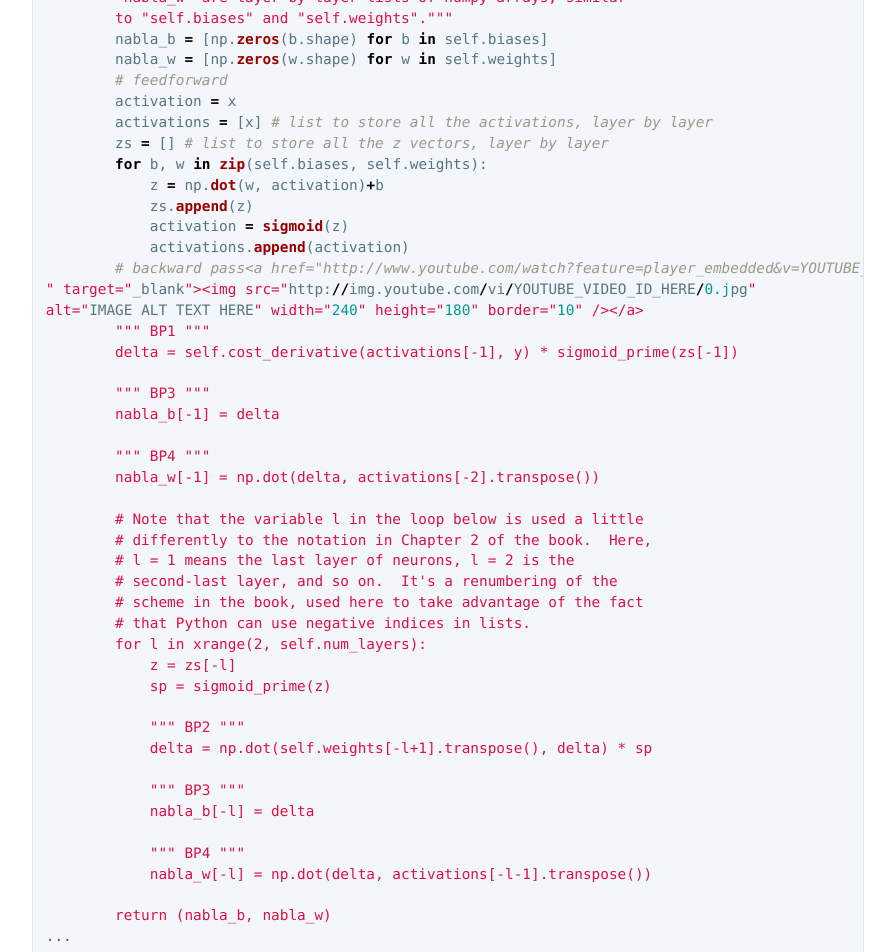
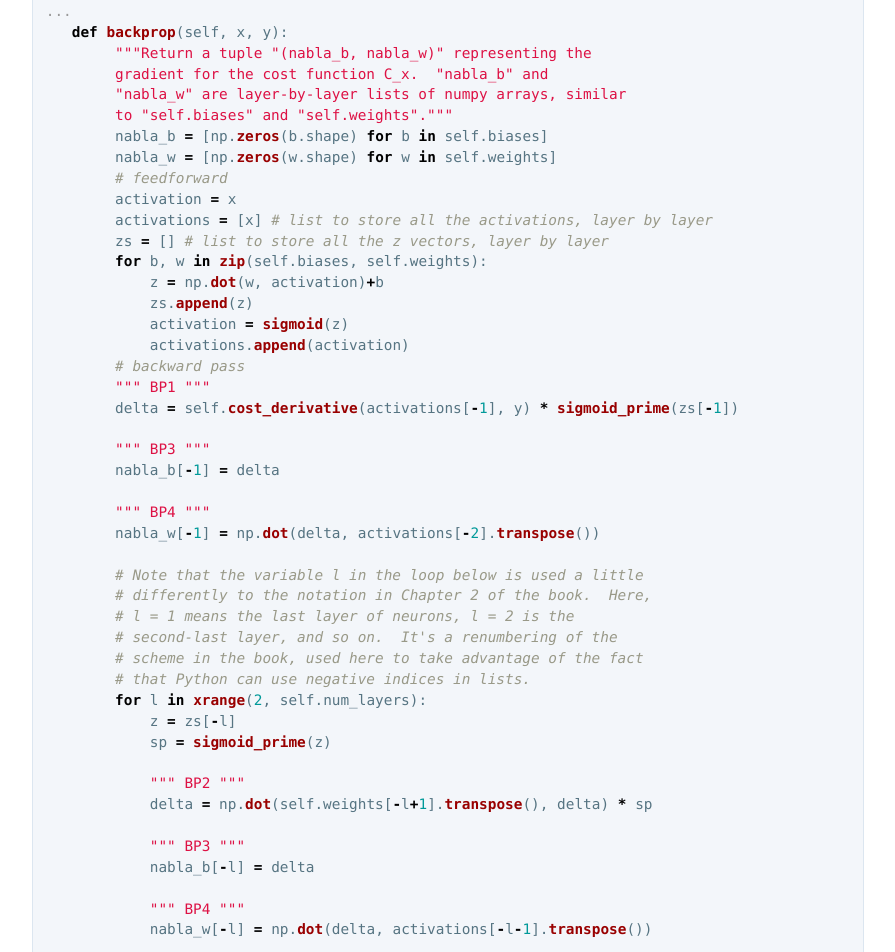
Before and after one commit to zikuicai/zikuicai.github.io, a Jekyll site: the page built from _posts/2017-12-28-back-propagation.md, in a window 1280 px wide and 1400 px high, scrolled down 1955 px. Shown: the top 952 px of the window, without its empty margins (192-1087 px from the left). Built offline with Jekyll 4.4.1, drawn with Linux system fonts in a browser that asks for light colours; some of the changed text lies outside the part shown.

Commit message:
Update 2017-12-28-back-propagation.md

````diff
--- a/_posts/2017-12-28-back-propagation.md
+++ b/_posts/2017-12-28-back-propagation.md
@@ -40,6 +42,7 @@ BP3 is to compute the rate of change of the cost with respect to any bias in the
 BP4 is to compute the rate of change of the cost with respect to any weight in the network
 
 Here is the python code:
+---
 ```python
 class Network(object):
 ...
@@ -59,9 +62,7 @@ class Network(object):
             zs.append(z)
             activation = sigmoid(z)
             activations.append(activation)
-        # backward pass<a href="http://www.youtube.com/watch?feature=player_embedded&v=YOUTUBE_VIDEO_ID_HERE
-" target="_blank"><img src="http://img.youtube.com/vi/YOUTUBE_VIDEO_ID_HERE/0.jpg"
-alt="IMAGE ALT TEXT HERE" width="240" height="180" border="10" /></a>
+        # backward pass
         """ BP1 """
         delta = self.cost_derivative(activations[-1], y) * sigmoid_prime(zs[-1])
 
@@ -93,5 +94,6 @@ alt="IMAGE ALT TEXT HERE" width="240" height="180" border="10" /></a>
         return (nabla_b, nabla_w)
 ...
 ```
-
-<div align="center"><iframe width="806" height="453" src="https://www.youtube.com/embed/tIeHLnjs5U8" frameborder="0" gesture="media" allow="encrypted-media" allowfullscreen></iframe></div>
+Here is a video explaining backpropagation:
+---
+<div align="center"><iframe width="820" height="460" src="https://www.youtube.com/embed/tIeHLnjs5U8" frameborder="0" gesture="media" allow="encrypted-media" allowfullscreen></iframe></div>
````
Also changed, not shown: other parts of _posts/2017-12-28-back-propagation.md (+3 -1 lines).
